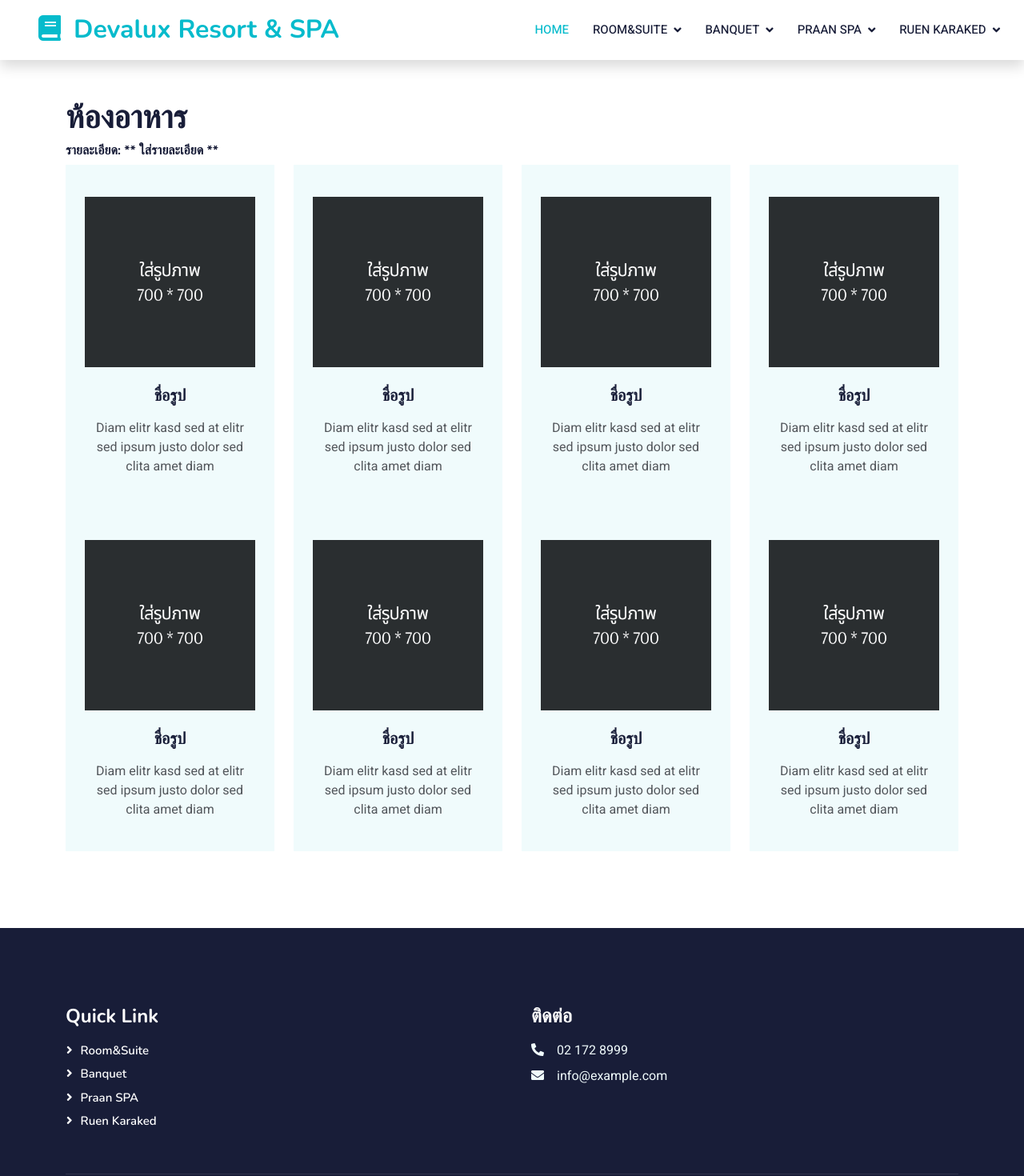
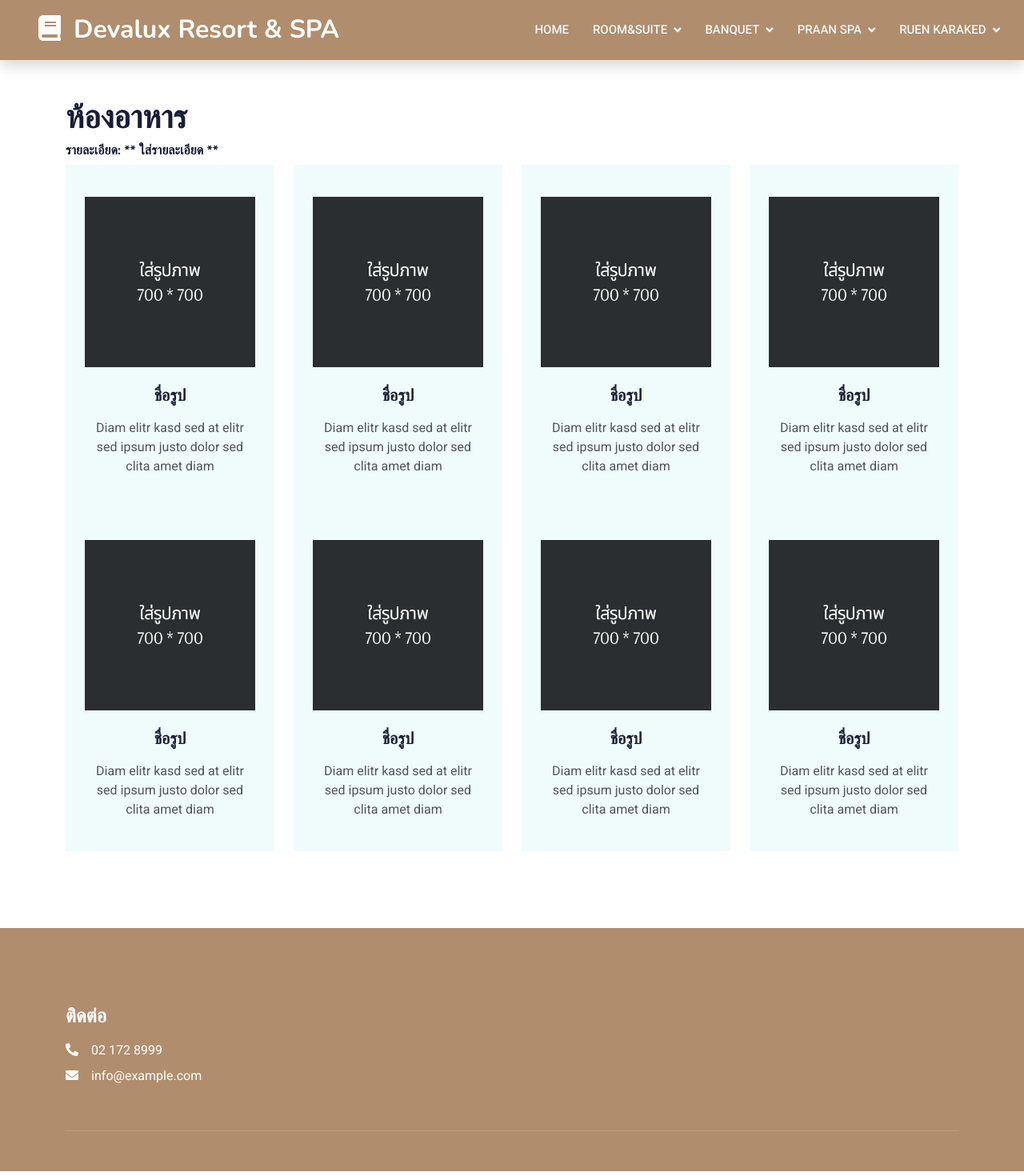
Before and after one commit to tarmsrch159/SuiteRoom, a React (Vite) app: page /FoodRoom in a window 1280 px wide. Shown: the top 1470 px of the page at 80% size. Built offline with nearby package versions, Linux system fonts and the light colour scheme.

Commit message:
Update Commit

```diff
--- a/src/Components/Footer.jsx
+++ b/src/Components/Footer.jsx
@@ -1,16 +1,21 @@
 import React from 'react'
 
 function Footer() {
+
+
+
     return (
         <div
-            className="container-fluid bg-dark text-light footer pt-5 mt-5 wow fadeIn"
+            // className="container-fluid bg-dark text-light footer pt-5 mt-5 wow fadeIn"
+            className="container-fluid text-light footer pt-5 mt-5 wow fadeIn"
+            style={{ backgroundColor: '#b08d6d' }}
             data-wow-delay="0.1s"
         >
             <div className="container py-5">
                 <div className="row g-5">
 
                     {/* Quick way */}
-                    <div className="col-lg-6 col-md-6">
+                    {/* <div className="col-lg-6 col-md-6">
                         <h4 className="text-white mb-3">Quick Link</h4>
                         <a className="btn btn-link" href="">
                         Room&Suite
@@ -24,11 +29,11 @@ function Footer() {
                         <a className="btn btn-link" href="">
                         Ruen karaked
                         </a>
-                    </div>
+                    </div> */}
 
                     {/* Contact */}
-                    <div className="col-lg-6 col-md-6">
-                        <h4 className="text-white mb-3">ติดต่อ</h4>
+                    <div className="col-lg-6 col-md-6" style={{ color: 'white' }}>
+                        <h4 className="mb-3 text-white" >ติดต่อ</h4>
                         {/* <p className="mb-2">
                             <i className="fa fa-map-marker-alt me-3" />
                             123 Street, New York, USA
--- a/src/Components/Navbar.jsx
+++ b/src/Components/Navbar.jsx
@@ -25,12 +25,12 @@ function Navbar() {
 
     console.log(BanquetLink)
     return (
-        <nav className="navbar navbar-expand-lg bg-white navbar-light shadow sticky-top p-0">
+        <nav className="navbar navbar-expand-lg navbar-light shadow sticky-top p-0" style={{ backgroundColor: '#b08d6d' }}>
             <a
                 href="/"
                 className="navbar-brand d-flex align-items-center px-4 px-lg-5"
             >
-                <h2 className="m-0 text-primary">
+                <h2 className="m-0 text-white">
                     <i className="fa fa-book me-3" />
                     Devalux Resort & SPA
                 </h2>
@@ -46,7 +46,7 @@ function Navbar() {
             <div className="collapse navbar-collapse" id="navbarCollapse">
                 <div className="navbar-nav ms-auto p-4 p-lg-0">
 
-                    <Link to='/' className='nav-item nav-link active'>
+                    <Link to='/' className='nav-item nav-link text-white'>
                         Home
                     </Link>
 
@@ -56,14 +56,14 @@ function Navbar() {
                     <div className="nav-item dropdown">
                         <a
                             href="#"
-                            className="nav-link dropdown-toggle"
+                            className="nav-link dropdown-toggle text-white"
                             data-bs-toggle="dropdown"
                         >
                             Room&Suite
                         </a>
                         <div className="dropdown-menu fade-down m-0">
 
-                            <Link to="/deluxeRoom" className='dropdown-item'>
+                            <Link to="/deluxeRoom" className='dropdown-item '>
                                 Deluxe
                             </Link>
 
@@ -91,7 +91,7 @@ function Navbar() {
                     <div className="nav-item dropdown">
                         <a
                             href="#"
-                            className="nav-link dropdown-toggle"
+                            className="nav-link dropdown-toggle text-white"
                             data-bs-toggle="dropdown"
                         >
                             Banquet
@@ -107,7 +107,7 @@ function Navbar() {
                     <div className="nav-item dropdown">
                         <a
                             href="#"
-                            className="nav-link dropdown-toggle"
+                            className="nav-link dropdown-toggle text-white"
                             data-bs-toggle="dropdown"
                         >
                             Praan SPA
@@ -123,7 +123,7 @@ function Navbar() {
                     <div className="nav-item dropdown">
                         <a
                             href="#"
-                            className="nav-link dropdown-toggle"
+                            className="nav-link dropdown-toggle text-white"
                             data-bs-toggle="dropdown"
                         >
                             Ruen karaked
```
